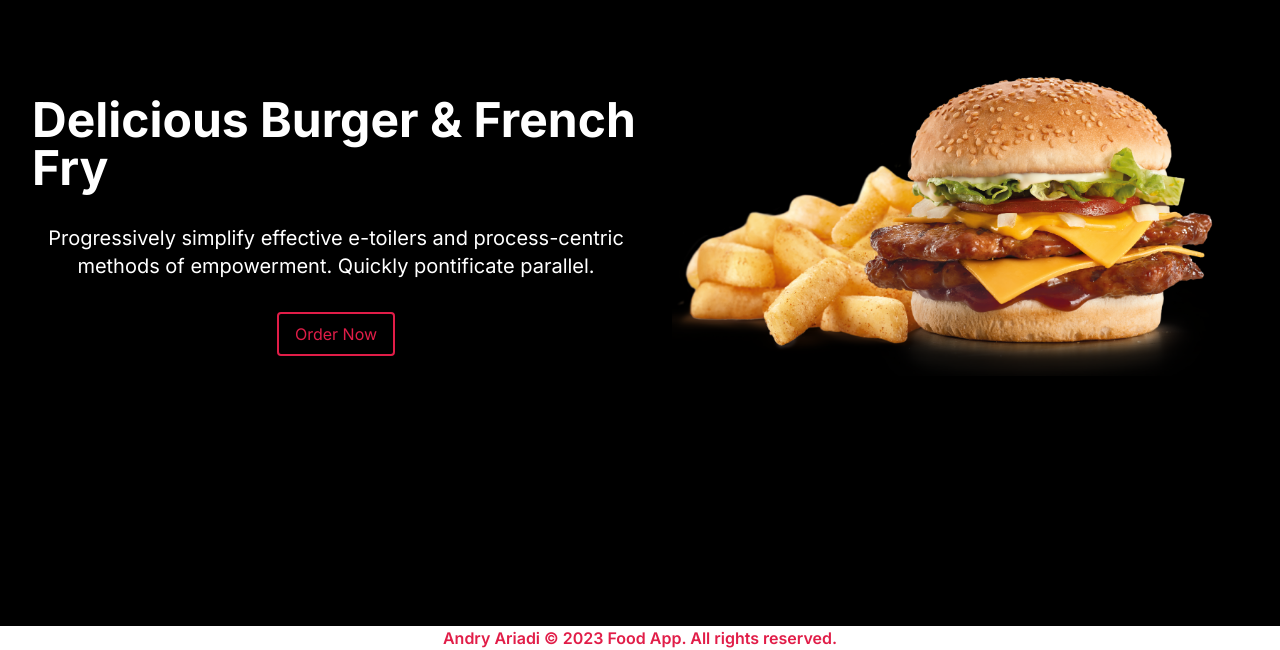
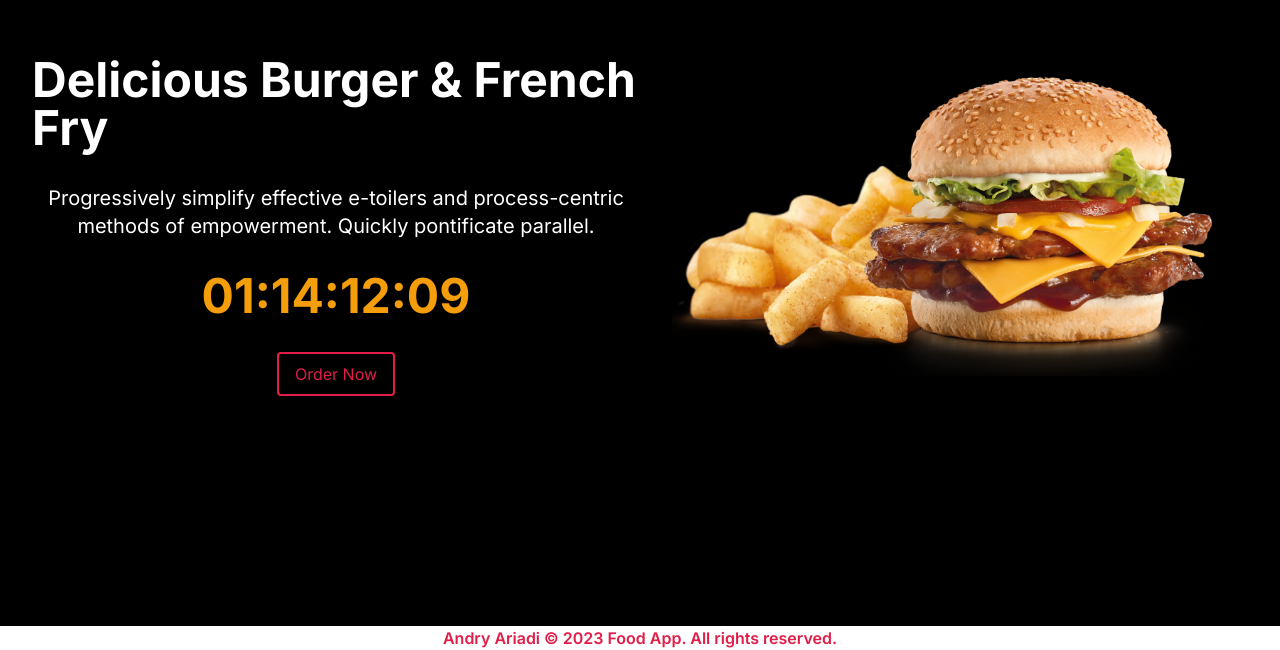
Before and after one commit to andryariadi/food-ordering-app, a Next.js app in the folder food-app/: page / in a window 1280 px wide. Shown: the part 1694-2344 px from the top of the page. Built offline with nearby package versions, Linux system fonts and the light colour scheme.

Commit message:
styling countdown

```diff
--- /dev/null
+++ b/food-app/src/components/CountDown.tsx
@@ -0,0 +1,12 @@
+"use client";
+import Countdown from "react-countdown";
+
+const endingDate = new Date("2023-12-14");
+
+export default function CountDown() {
+  return (
+    <>
+      <Countdown date={endingDate} className="text-amber-500 text-5xl font-bold" />
+    </>
+  );
+}
--- a/food-app/src/components/Offer.tsx
+++ b/food-app/src/components/Offer.tsx
@@ -1,4 +1,5 @@
 import Image from "next/image";
+import CountDown from "./CountDown";
 
 export default function Offer() {
   return (
@@ -7,6 +8,7 @@ export default function Offer() {
         <div className="flex-1 flex flex-col justify-center items-center gap-8 p-8">
           <h1 className="text-white text-5xl xl:text-5xl font-bold">Delicious Burger & French Fry</h1>
           <p className="text-white text-center xl:text-xl">Progressively simplify effective e-toilers and process-centric methods of empowerment. Quickly pontificate parallel.</p>
+          <CountDown />
           <button className="text-rose-600 px-4 py-2 rounded border-rose-600 border-2 hover:text-white hover:bg-rose-600 transition-all duration-500">Order Now</button>
         </div>
         <div className="flex-1 relative w-full">
```
